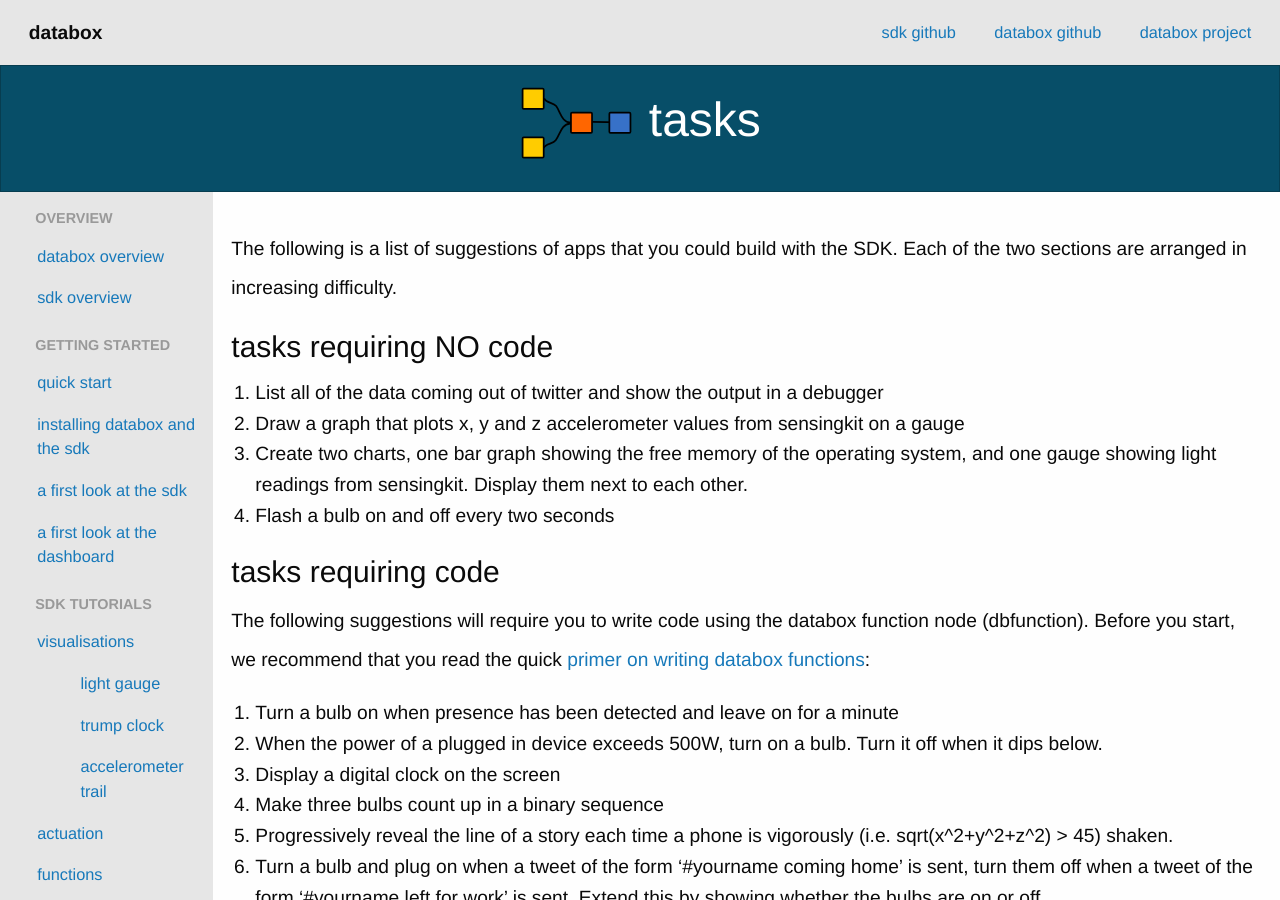
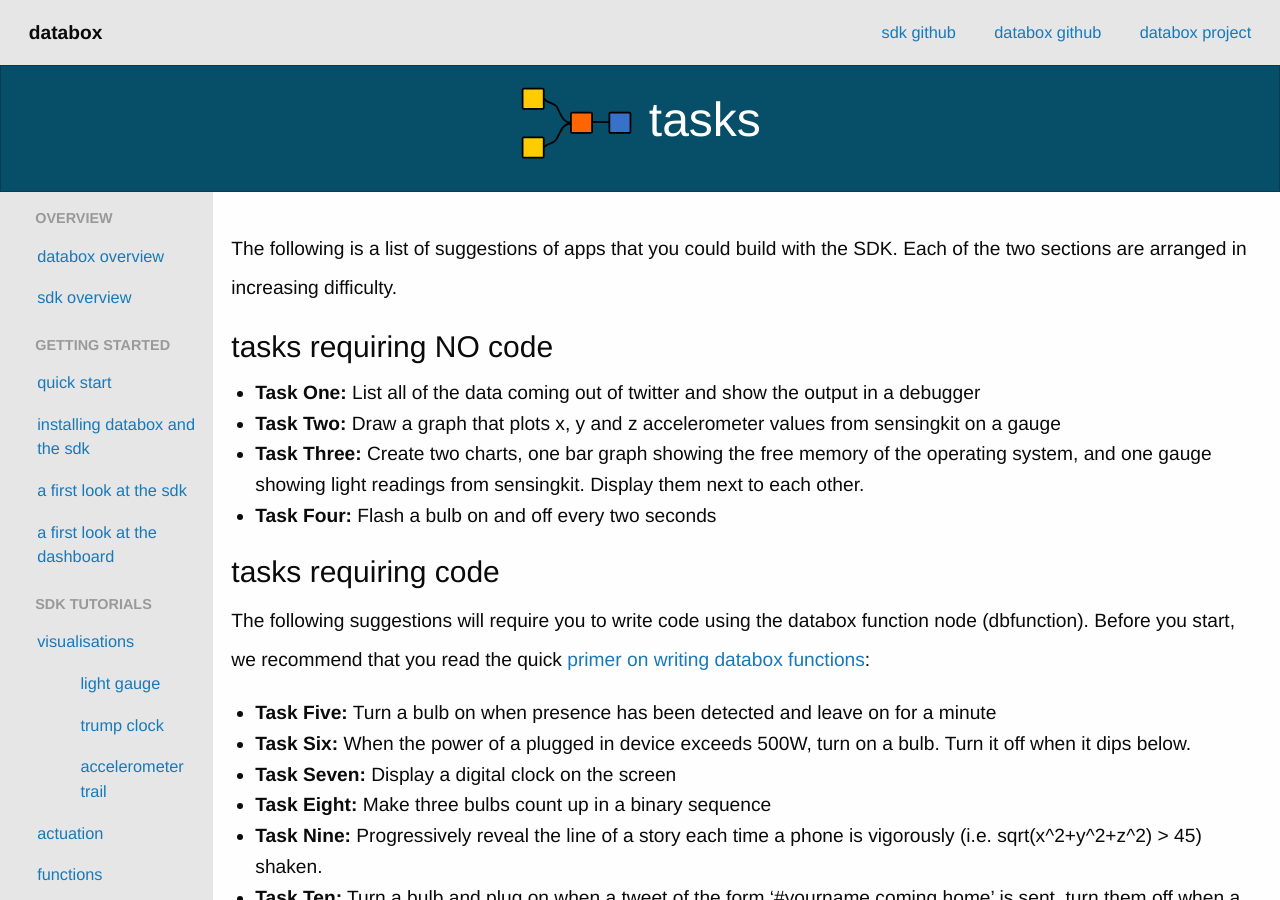
Before and after one commit to tlodge/databox-sdk-tutorial, a Jekyll site: the page built from g54ena/tasks/index.md, in a window 1280 px wide. Built offline with Jekyll 4.4.1, drawn with Linux system fonts in a browser that asks for light colours.

Commit message:
updated task formatting

```diff
--- a/g54ena/tasks/index.md
+++ b/g54ena/tasks/index.md
@@ -7,18 +7,18 @@ The following is a list of suggestions of apps that you could build with the SDK
 
 #### tasks requiring NO code
 
-1. List all of the data coming out of twitter and show the output in a debugger
-2. Draw a graph that plots x, y and z accelerometer values from sensingkit on a gauge
-3. Create two charts, one bar graph showing the free memory of the operating system, and one gauge showing light readings from sensingkit.  Display them next to each other.
-4. Flash a bulb on and off every two seconds
+* **Task One:** List all of the data coming out of twitter and show the output in a debugger
+* **Task Two:** Draw a graph that plots x, y and z accelerometer values from sensingkit on a gauge
+* **Task Three:** Create two charts, one bar graph showing the free memory of the operating system, and one gauge showing light readings from sensingkit.  Display them next to each other.
+* **Task Four:** Flash a bulb on and off every two seconds
 
 #### tasks requiring code
 
-The following suggestions will require you to write code using the databox function node (dbfunction).  Before you start, we recommend that you read the quick [primer on writing databox functions](/tutorials/functions):
+ The following suggestions will require you to write code using the databox function node (dbfunction).  Before you start, we recommend that you read the quick [primer on writing databox functions](/tutorials/functions):
 
-5. Turn a bulb on when presence has been detected and leave on for a minute
-6. When the power of a plugged in device exceeds 500W, turn on a bulb.  Turn it off when it dips below.
-7. Display a digital clock on the screen
-8. Make three bulbs count up in a binary sequence
-9. Progressively reveal the line of a story each time a phone is vigorously (i.e. sqrt(x^2+y^2+z^2) > 45) shaken.
-10. Turn a bulb and plug on when a tweet of the form '#yourname coming home' is sent, turn them off when a tweet of the form '#yourname left for work' is sent.  Extend this by showing whether the bulbs are on or off.
+* **Task Five:** Turn a bulb on when presence has been detected and leave on for a minute
+* **Task Six:** When the power of a plugged in device exceeds 500W, turn on a bulb.  Turn it off when it dips below.
+* **Task Seven:** Display a digital clock on the screen
+* **Task Eight:** Make three bulbs count up in a binary sequence
+* **Task Nine:** Progressively reveal the line of a story each time a phone is vigorously (i.e. sqrt(x^2+y^2+z^2) > 45) shaken.
+* **Task Ten:** Turn a bulb and plug on when a tweet of the form '#yourname coming home' is sent, turn them off when a tweet of the form '#yourname left for work' is sent.  Extend this by showing whether the bulbs are on or off.
```
Also changed, not shown: 2 other files.
